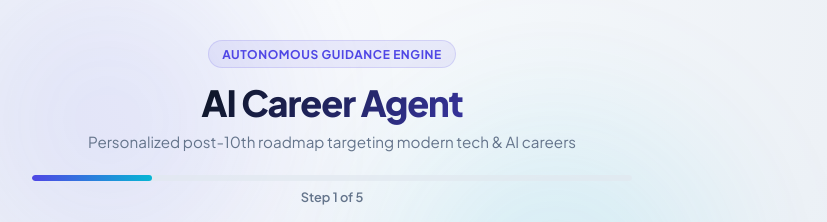
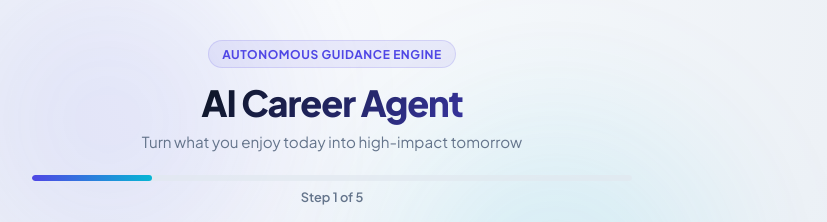
Before and after one commit to ranichinthabathini-byte/ai-career-agent, a website with bundled scripts: page index.html in a window 1280 px wide. Shown: the top 222 px of the page, without its empty margins (308-1135 px from the left). Built offline with nearby package versions, Linux system fonts and the light colour scheme.

Commit message:
Update header tagline to 'Turn what you enjoy today into high-impact tomorrow'

```diff
--- a/index.html
+++ b/index.html
@@ -25,7 +25,7 @@
     <header class="app-header">
       <div class="badge-pill">Autonomous Guidance Engine</div>
       <h1>AI Career Agent</h1>
-      <p class="subtitle">Personalized post-10th roadmap targeting modern tech & AI careers</p>
+      <p class="subtitle">Turn what you enjoy today into high-impact tomorrow</p>
 
       <div class="progress-track">
         <div class="progress-bar" id="progress-bar" style="width: 20%;"></div>
```
